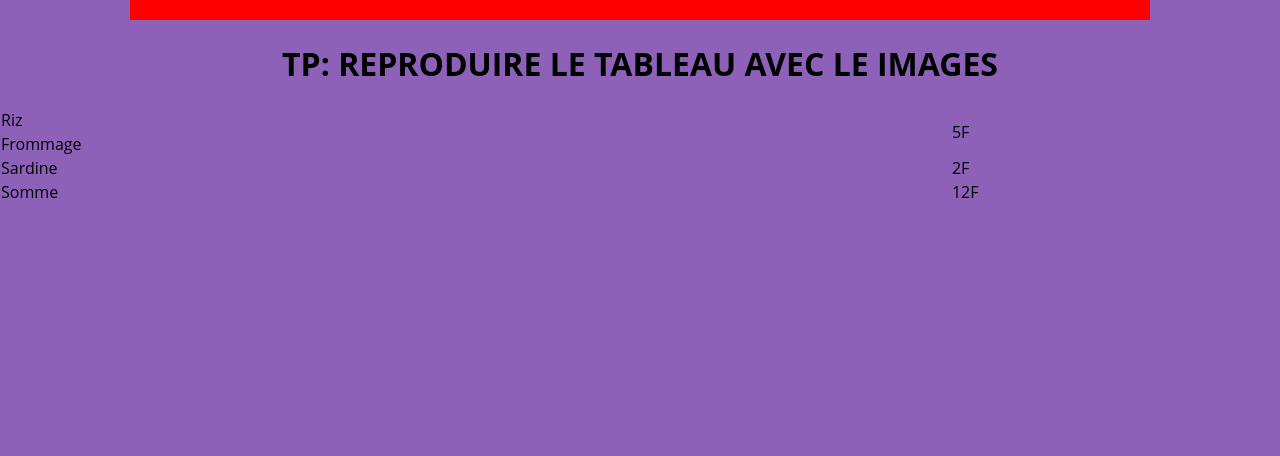
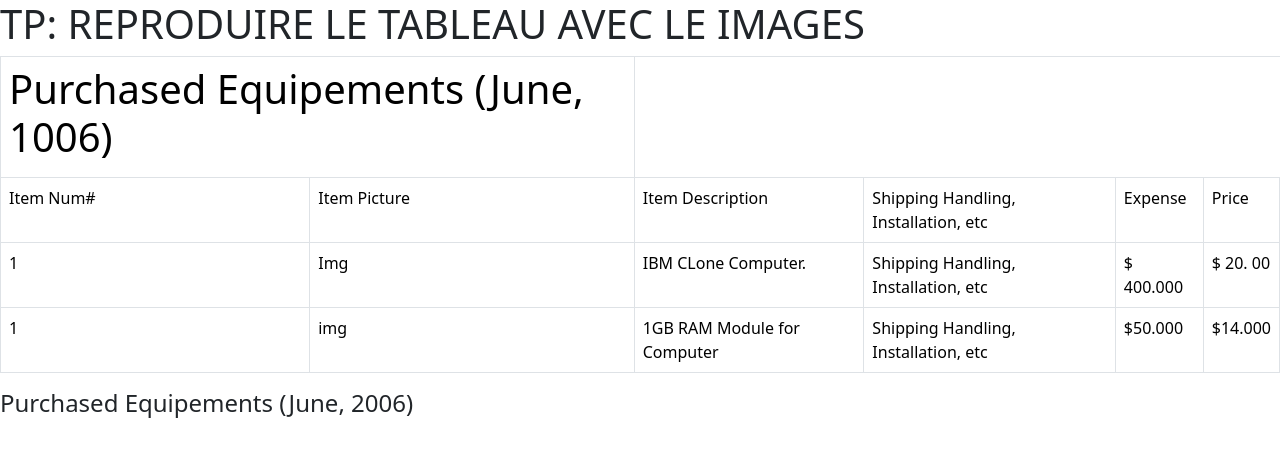
Before and after one commit to Diakayeteba/Bootcamp-chiliotech, a plain HTML site: page courses/tableau-contenant-image.html in a window 1280 px wide. Drawn offline with nearby package versions, Linux system fonts and the light colour scheme.

Commit message:
feat : réalisation du TP (tableau avec images)

```diff
--- a/courses/tableau-contenant-image.html
+++ b/courses/tableau-contenant-image.html
@@ -3,46 +3,66 @@
 <head>
     <meta charset="UTF-8">
     <meta name="viewport" content="width=device-width, initial-scale=1.0">
-   <link rel="stylesheet" href="styles/tptableau.css"/>
+
     <title>Tableau contenant img</title>
+    <link href="https://cdn.jsdelivr.net/npm/bootstrap@5.3.8/dist/css/bootstrap.min.css" rel="stylesheet" integrity="sha384-sRIl4kxILFvY47J16cr9ZwB07vP4J8+LH7qKQnuqkuIAvNWLzeN8tE5YBujZqJLB" crossorigin="anonymous">
+
 </head>
 <body class="body">
 
+     <h1>TP: REPRODUIRE LE TABLEAU AVEC LE IMAGES</h1>
+        <table class=" table table-bordered">
 
-        <table class="table">
                         <thead>
                             <tr >
                                 <th colspan="2">
-                                    <h1>TP: REPRODUIRE LE TABLEAU AVEC LE IMAGES</h1>
+                                    <h1>Purchased Equipements (June, 1006)</h1>
                                 </th>
                             </tr>
                         </thead>
             <div class="border-table">
                             <tbody>
                                 <tr>
-                                    <td>Riz</td>
-                                    <td  class="text-right" rowspan="2">5F</td>
-                                </tr>
-                                <tr>
-                                    <td > Frommage</td>
+                                    <td>Item Num#</td>
+                                    <td>Item Picture</td>
+                                    <td>Item Description</td>
+                                    <td>Shipping Handling, Installation, etc</td>
+                                    <td>Expense</td>
+                                    <td>Price</td>
 
                                 </tr>
                                 <tr>
-                                    <td> Sardine</td>
-                                     <td class="text-right">2F</td>
+                                    <td > 1</td>
+                                    <td > Img</td>
+                                    <td > IBM CLone Computer.</td>
+                                    <td > Shipping Handling, Installation, etc</td>
+                                    <td > $ 400.000</td>
+                                    <td > $ 20. 00</td>
+
                                 </tr>
                                 <tr>
-                                    <td> Somme</td>
-                                     <td class="text-right">12F</td>
+                                    <td> 1</td>
+                                    <td> img</td>
+                                    <td> 1GB RAM Module for Computer</td>
+                                    <td> Shipping Handling, Installation, etc</td>
+                                    <td> $50.000</td>
+                                    <td> $14.000</td>
+
                                 </tr>
 
 
 
+
                             </tbody>
+
             </div>
 
                     </table>
     </div>
+    <tfoot class="">
+
+        <h4>Purchased Equipements (June, 2006)</h4>
+    </tfoot>
 
 </body>
 </html>
```
